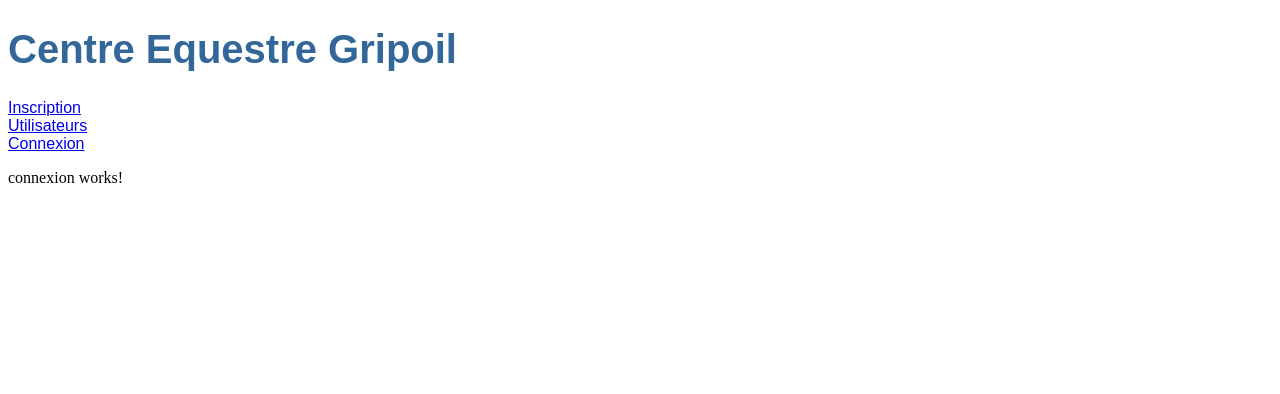
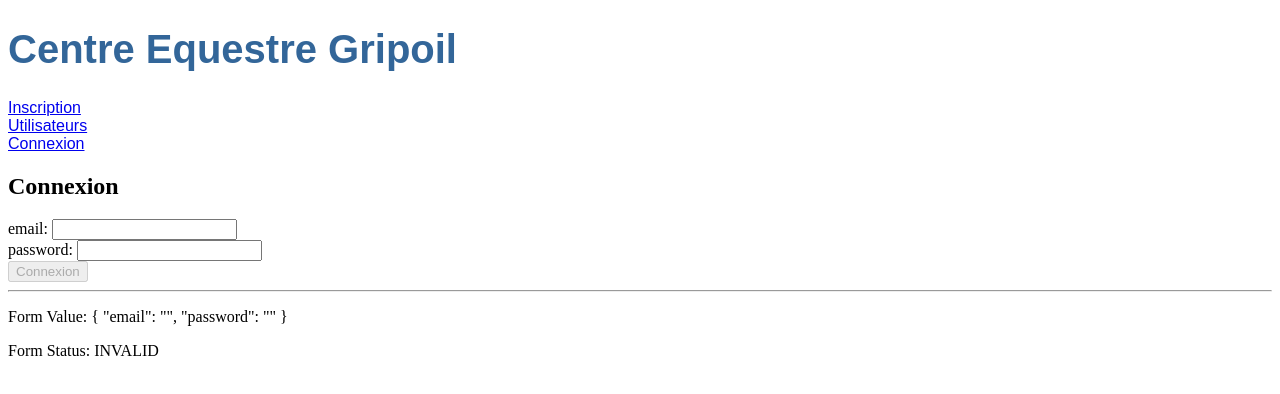
Before and after one commit to awallone/Programmation-web, an Angular app: page /connexion in a window 1280 px wide. Shown: the top 394 px of the page. Built offline with nearby package versions, Linux system fonts and the light colour scheme.

Commit message:
affichage page connexion

```diff
--- a/src/app/app.module.ts
+++ b/src/app/app.module.ts
@@ -20,7 +20,7 @@ import { ConnexionComponent } from './connexion/connexion.component';
     UtilisateursComponent,
     UtilisateurDetailComponent,
     MessagesComponent,
-    ConnexionComponent,
+    ConnexionComponent
   ],
   imports: [
     BrowserModule,
--- a/src/app/connexion/connexion.component.html
+++ b/src/app/connexion/connexion.component.html
@@ -1 +1,27 @@
-<p>connexion works!</p>
+<h2>Connexion</h2>
+<form [formGroup]="ConnexionForm" (ngSubmit)="onSubmit()">
+
+  <label>
+    email:
+    <input type="text" formControlName="email">
+  </label>
+<br>
+
+  <label>
+    password:
+    <input type="text" formControlName="password">
+  </label>
+
+<br>
+
+  <button type="submit" [disabled]="!ConnexionForm.valid">Connexion</button>
+  </form>
+
+<hr>
+  <p>
+    Form Value: {{ ConnexionForm.value | json }}
+  </p>
+
+  <p>
+    Form Status: {{ ConnexionForm.status }}
+  </p>
--- a/src/app/connexion/connexion.component.ts
+++ b/src/app/connexion/connexion.component.ts
@@ -1,4 +1,10 @@
 import { Component, OnInit } from '@angular/core';
+import { FormGroup, FormControl } from '@angular/forms';
+import { Validators } from '@angular/forms';
+import { FormBuilder } from '@angular/forms';
+import { FormArray } from '@angular/forms';
+
+
 
 @Component({
   selector: 'app-connexion',
@@ -7,7 +13,20 @@ import { Component, OnInit } from '@angular/core';
 })
 export class ConnexionComponent implements OnInit {
 
-  constructor() { }
+ConnexionForm = this.fb.group({
+
+      email: ['', Validators.required],
+      password: ['', Validators.required]
+
+  });
+
+  onSubmit() {
+    // TODO: Use EventEmitter with form value
+    console.warn(this.ConnexionForm.value);
+  }
+
+
+  constructor(private fb: FormBuilder) { }
 
   ngOnInit(): void {
   }
```
Also changed, not shown: 1 other file (tests, documents, lock files or other folders).
